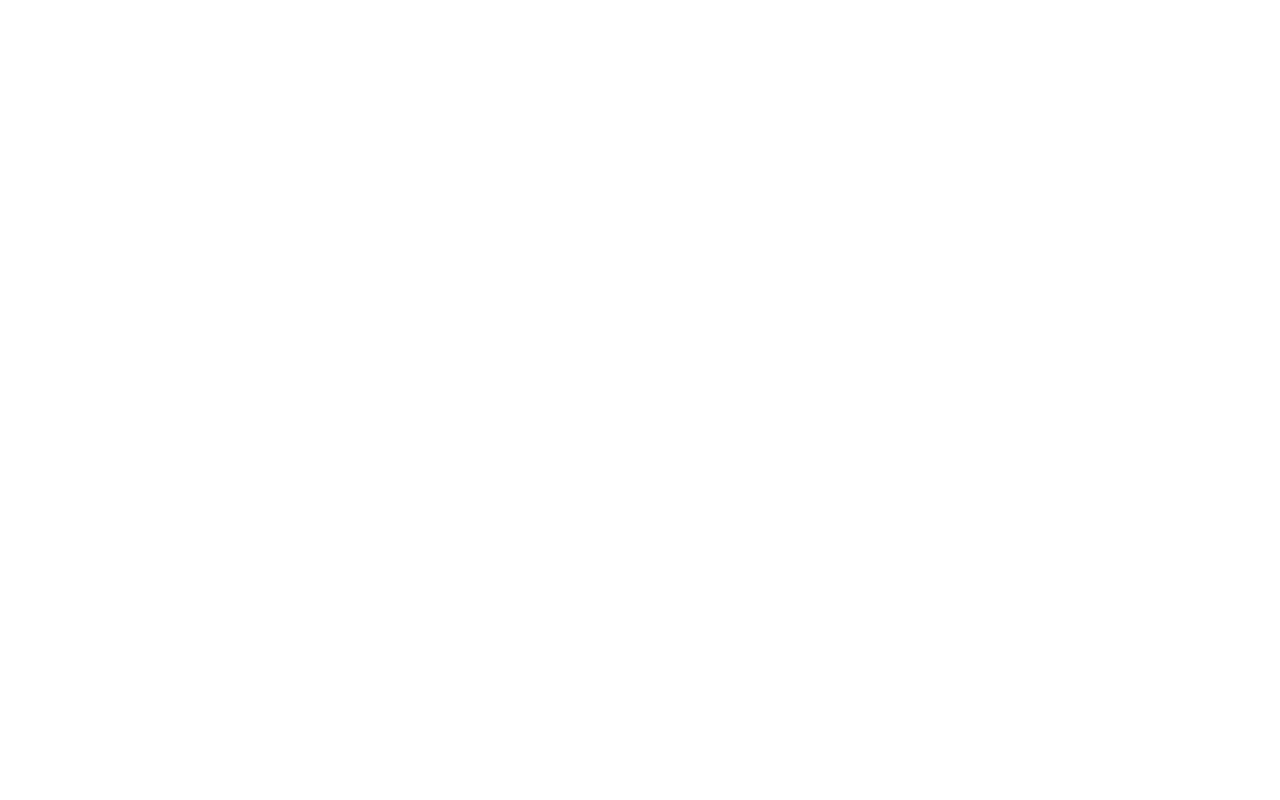
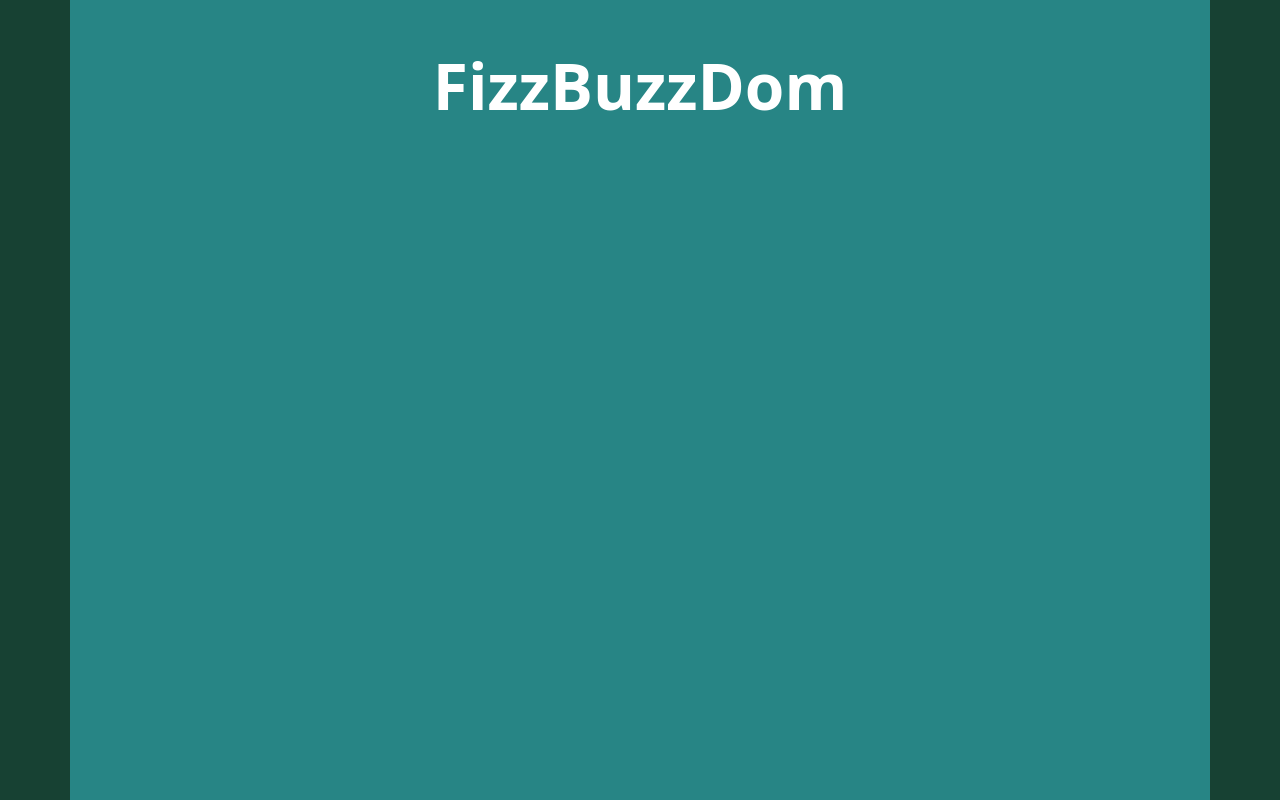
Before and after one commit to pietrolupi/js-fizzbuzz, a plain HTML site: page index.html in a window 1280 px wide. Drawn offline with nearby package versions, Linux system fonts and the light colour scheme.

Commit message:
[edit]: html,css

```diff
--- a/CSS/style.css
+++ b/CSS/style.css
@@ -0,0 +1,25 @@
+body {
+  background-color: rgb(23, 65, 51);
+}
+
+.container {
+  background-color: rgb(39, 133, 133);
+  height: 100vh;
+  padding: 40px 100px;
+}
+
+h1 {
+  color: white;
+  font-size: 4rem;
+  font-weight: 800;
+}
+
+.box {
+  height: 80px;
+  width: 80px;
+  display: flex;
+  justify-content: center;
+  align-items: center;
+  margin: 10px;
+  border: 1px solid black;
+}
--- a/index.html
+++ b/index.html
@@ -11,6 +11,13 @@
   <title>Document</title>
 </head>
 <body>
+  <div class="container d-flex flex-wrap text-center pt-5 ">
+    <h1 class="mb-5 w-100 ">FizzBuzzDom</h1>
+
+  </div>
+
+
+
   <script src="JS/script.js"></script>
 </body>
 </html>
```
